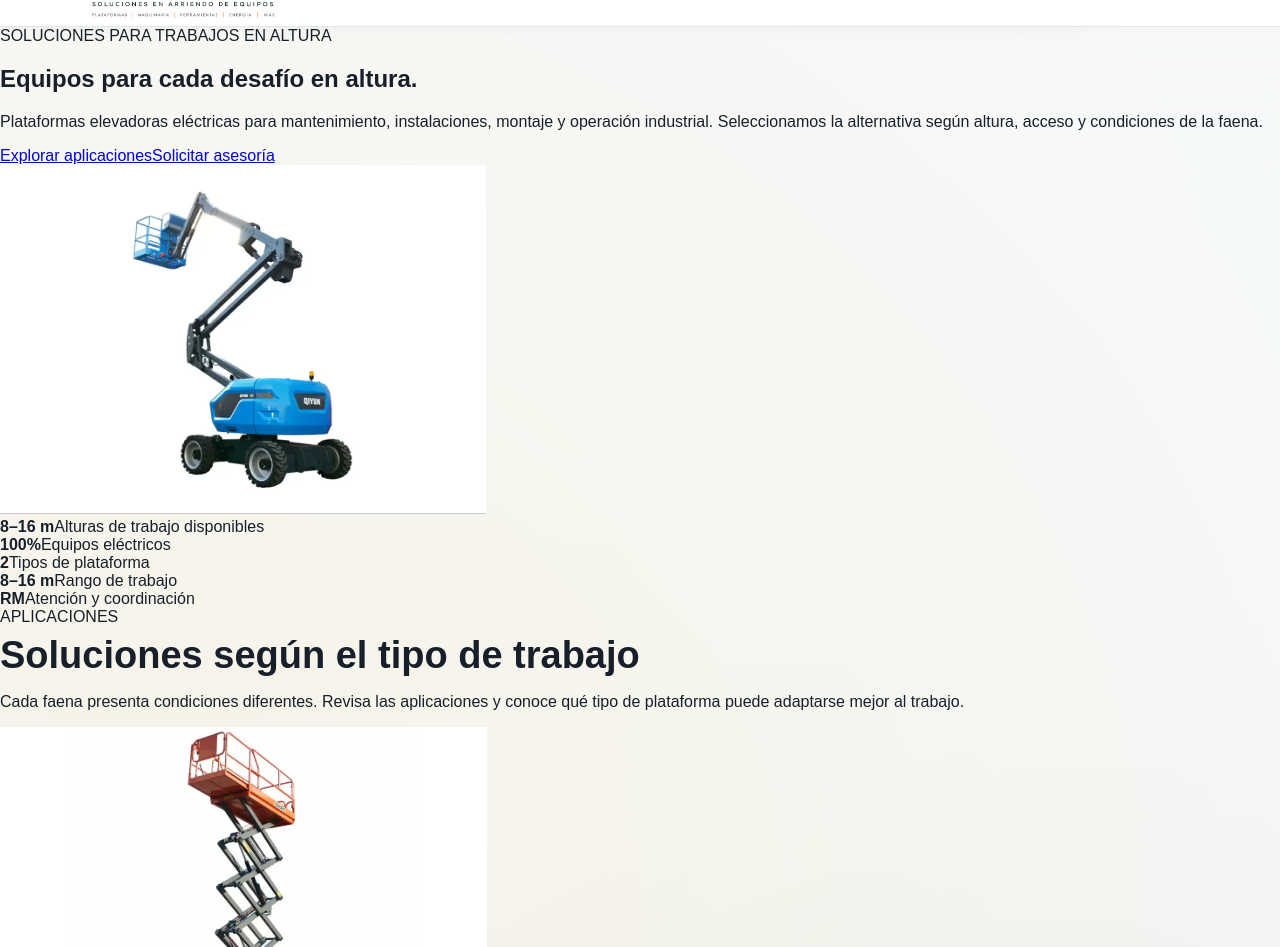
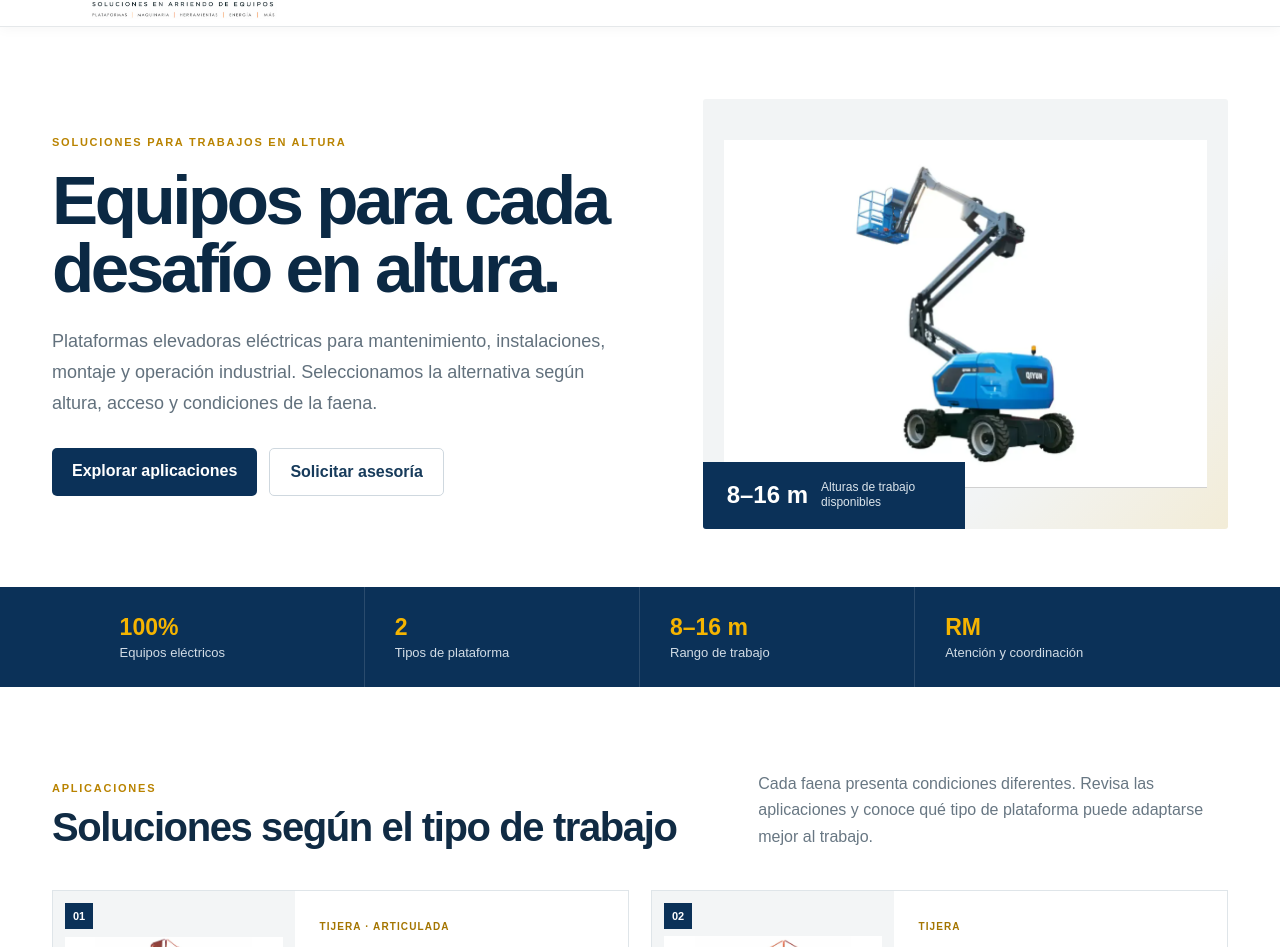
Before and after one commit to proyectoscl/equirental.cl, a Next.js app: page /trabajos in a window 1280 px wide. Shown: the part 85-1032 px from the top of the page. Built offline with nearby package versions, Linux system fonts and the light colour scheme.

Commit message:
Add premium corporate styling for work applications hub

```diff
--- a/app/globals.css
+++ b/app/globals.css
@@ -220,3 +220,21 @@ article{box-shadow:0 12px 32px rgba(16,24,32,.075)}
 .specPage .specCta .primary{display:inline-block;background:#f5b400;color:#101820;text-decoration:none;font-weight:800;padding:15px 22px;border-radius:7px;margin:4px}
 @media(max-width:850px){.specPage .otherModelsGrid{grid-template-columns:1fr 1fr}.specPage .specCta{display:block}.specPage .specCta div{margin-top:20px}}
 @media(max-width:580px){.specPage .specHero{padding-top:56px;padding-bottom:54px}.specPage .specHero p{font-size:17px}.specPage .specBody>div{padding:24px}.specPage .otherModelsGrid{grid-template-columns:1fr}.specPage .specCta h2{font-size:25px}}
+
+/* Premium corporate work hub */
+.workHub{background:#fff;color:#102b44}.workHub header{position:relative;z-index:5}
+.workHero{max-width:1240px;margin:auto;padding:72px 32px 58px;display:grid;grid-template-columns:1.05fr .95fr;gap:70px;align-items:center}
+.workKicker,.workSectionHead span,.workGuide>div>span,.workFinal span{font-size:11px;letter-spacing:.16em;font-weight:850;color:#b98300}
+.workHero h1{font-size:clamp(44px,5.4vw,72px);line-height:.98;letter-spacing:-.05em;margin:17px 0 24px;color:#0b2944;max-width:700px}
+.workHero>div>p{font-size:18px;line-height:1.7;color:#62717d;max-width:680px}
+.workHeroActions{display:flex;gap:12px;margin-top:30px}.workHeroActions a{padding:14px 20px;border-radius:5px;text-decoration:none;font-weight:800}.workHeroActions a:first-child{background:#0b3158;color:#fff}.workHeroActions a:last-child{border:1px solid #cfd8df;color:#173b5b}
+.workHeroVisual{position:relative;background:#f2f4f5;min-height:430px;border-radius:3px;display:flex;align-items:center;justify-content:center;overflow:hidden}
+.workHeroVisual:before{content:"";position:absolute;inset:0;background:linear-gradient(135deg,transparent 70%,rgba(245,180,0,.12))}
+.workHeroVisual img{width:92%;height:390px;object-fit:contain;position:relative}.workHeroVisual>div{position:absolute;left:0;bottom:0;background:#0b3158;color:#fff;padding:18px 24px;display:flex;gap:13px;align-items:center}.workHeroVisual strong{font-size:24px}.workHeroVisual span{font-size:12px;max-width:120px;line-height:1.3;color:#dce5ec}
+.workStats{background:#0b3158;color:#fff;display:grid;grid-template-columns:repeat(4,1fr);padding:0 max(7vw,28px)}.workStats>div{padding:27px 30px;border-right:1px solid rgba(255,255,255,.13);display:flex;flex-direction:column}.workStats>div:last-child{border:0}.workStats strong{font-size:23px;color:#f5b400}.workStats span{font-size:13px;color:#d2dce5;margin-top:4px}
+.workApplications{max-width:1240px;margin:auto;padding:84px 32px}.workSectionHead{display:grid;grid-template-columns:1fr .75fr;gap:80px;align-items:end;margin-bottom:40px}.workSectionHead h2{font-size:40px;letter-spacing:-.035em;margin:9px 0 0}.workSectionHead>p{color:#687783;line-height:1.65;margin:0}
+.workGrid{display:grid;grid-template-columns:repeat(2,1fr);gap:22px}.workCard{display:grid;grid-template-columns:42% 58%;min-height:245px;border:1px solid #dfe5e9;text-decoration:none;background:#fff;transition:.2s ease;overflow:hidden}.workCard:hover{transform:translateY(-3px);box-shadow:0 16px 36px rgba(10,40,64,.09);border-color:#c6d0d7}.workCardImage{position:relative;background:#f3f5f6;display:flex;align-items:center;justify-content:center}.workCardImage img{width:100%;height:100%;max-height:245px;object-fit:contain;padding:12px}.workCardImage>span{position:absolute;left:12px;top:12px;background:#0b3158;color:#fff;font-size:11px;font-weight:800;padding:7px 8px}.workCardBody{padding:25px}.workCardBody small{font-size:10px;font-weight:850;letter-spacing:.11em;color:#a47500}.workCardBody h3{font-size:21px;color:#102f4c;margin:9px 0}.workCardBody p{font-size:14px;line-height:1.55;color:#6a7882;margin:0 0 17px}.workCardBody b{font-size:13px;color:#0b568f}.workCardBody b span{color:#d29a00;margin-left:5px}
+.workGuide{background:#f3f5f6;padding:72px max(8vw,32px);display:grid;grid-template-columns:.8fr 1.2fr;gap:90px;align-items:center}.workGuide h2{font-size:38px;letter-spacing:-.035em;margin:10px 0 15px}.workGuide p{color:#65747f;line-height:1.7}.workGuideSteps{display:grid;grid-template-columns:1fr 1fr}.workGuideSteps div{padding:24px;border-left:1px solid #cfd7dd;border-bottom:1px solid #cfd7dd;display:flex;gap:14px;align-items:center}.workGuideSteps b{color:#c18c00}.workGuideSteps span{font-weight:700;color:#27445d}
+.workFinal{background:#071d31;color:#fff;padding:55px max(8vw,32px);display:flex;align-items:center;justify-content:space-between;gap:50px}.workFinal h2{font-size:34px;margin:8px 0}.workFinal p{color:#c0ccd5;margin:0}.workFinal>a{background:#f5b400;color:#14202a;padding:15px 22px;text-decoration:none;font-weight:850;border-radius:5px;white-space:nowrap}
+@media(max-width:900px){.workHero{grid-template-columns:1fr;gap:35px}.workHeroVisual{min-height:330px}.workHeroVisual img{height:300px}.workStats{grid-template-columns:1fr 1fr}.workGrid{grid-template-columns:1fr}.workSectionHead,.workGuide{grid-template-columns:1fr;gap:30px}}
+@media(max-width:600px){.workHero{padding:52px 22px 38px}.workHeroActions{flex-direction:column}.workStats{grid-template-columns:1fr 1fr;padding:0}.workStats>div{padding:20px}.workApplications{padding:58px 20px}.workSectionHead{display:block}.workSectionHead>p{margin-top:18px}.workCard{grid-template-columns:1fr}.workCardImage{height:210px}.workGuide{padding:55px 22px}.workGuideSteps{grid-template-columns:1fr}.workFinal{display:block;padding:44px 22px}.workFinal>a{display:inline-block;margin-top:22px}}
```
